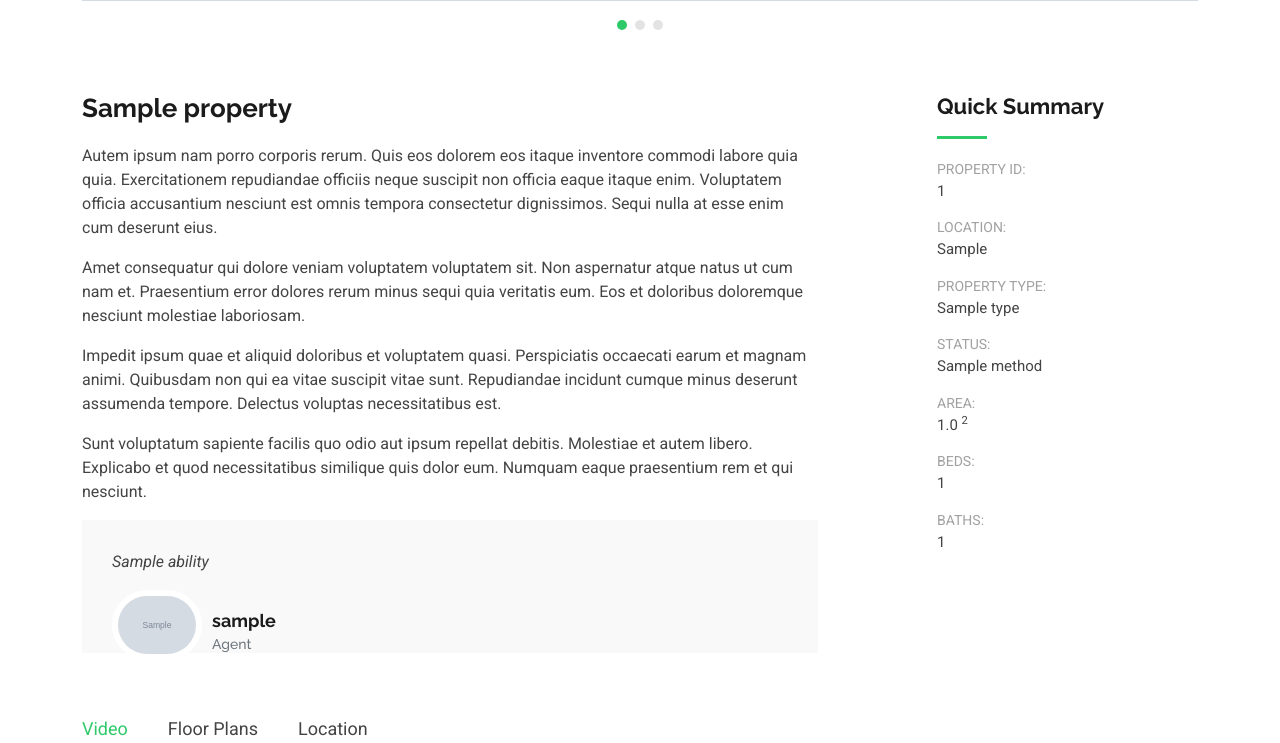
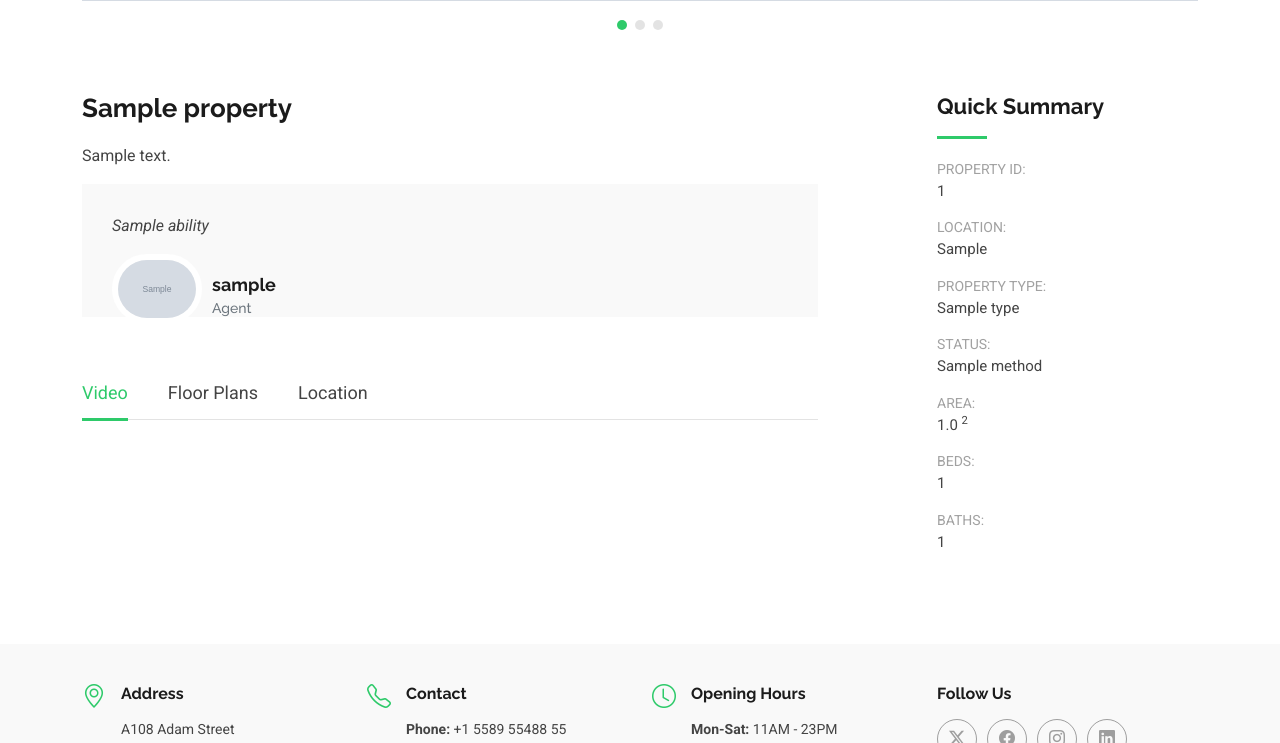
Before and after one commit to hamidreza1983/django-term-1-4, a Django app: page /properties/detail/1 in a window 1280 px wide. Shown: the part 1327-2070 px from the top of the page. Run offline with Django 5.2, Linux system fonts and the light colour scheme; tables that the repository leaves empty hold one stand-in row (values such as "Sample post"); grey boxes marked "Sample" are stand-in pictures; some libraries are stand-ins or nearby versions.

Commit message:
edit property single

```diff
--- a/templates/properties/property-single.html
+++ b/templates/properties/property-single.html
@@ -78,20 +78,8 @@
             <div class="portfolio-description">
               <h2>{{property.title}}</h2>
               <p>
-                Autem ipsum nam porro corporis rerum. Quis eos dolorem eos itaque inventore commodi labore quia quia. Exercitationem repudiandae officiis neque suscipit non officia eaque itaque enim. Voluptatem officia accusantium nesciunt est omnis tempora consectetur dignissimos. Sequi nulla at esse enim cum deserunt eius.
+                {{property.content}}
               </p>
-              <p>
-                Amet consequatur qui dolore veniam voluptatem voluptatem sit. Non aspernatur atque natus ut cum nam et. Praesentium error dolores rerum minus sequi quia veritatis eum. Eos et doloribus doloremque nesciunt molestiae laboriosam.
-              </p>
-
-              <p>
-                Impedit ipsum quae et aliquid doloribus et voluptatem quasi. Perspiciatis occaecati earum et magnam animi. Quibusdam non qui ea vitae suscipit vitae sunt. Repudiandae incidunt cumque minus deserunt assumenda tempore. Delectus voluptas necessitatibus est.
-              </p>
-
-              <p>
-                Sunt voluptatum sapiente facilis quo odio aut ipsum repellat debitis. Molestiae et autem libero. Explicabo et quod necessitatibus similique quis dolor eum. Numquam eaque praesentium rem et qui nesciunt.
-              </p>
-
               <div class="testimonial-item">
                 <p>
                   <span>{{property.agent.ability}}</span>
@@ -123,7 +111,7 @@
               </div><!-- End Tab 2 Content -->
 
               <div class="tab-pane fade" id="real-estate-2-tab3">
-                <iframe style="border:0; width: 100%; height: 400px;" src={{property.map}} frameborder="0" allowfullscreen="" loading="lazy" referrerpolicy="no-referrer-when-downgrade"></iframe>
+                <iframe style="border:0; width: 100%; height: 400px;" src="https://www.google.com/maps/embed?pb=!1m14!1m8!1m3!1d48389.78314118045!2d-74.006138!3d40.710059!3m2!1i1024!2i768!4f13.1!3m3!1m2!1s0x89c25a22a3bda30d%3A0xb89d1fe6bc499443!2sDowntown%20Conference%20Center!5e0!3m2!1sen!2sus!4v1676961268712!5m2!1sen!2sus" frameborder="0" allowfullscreen="" loading="lazy" referrerpolicy="no-referrer-when-downgrade"></iframe>
               </div><!-- End Tab 3 Content -->
 
             </div><!-- End Tab Content -->
```
Also changed, not shown: properties/migrations/0002_alter_properties_video.py (added), properties/migrations/0003_remove_properties_video_properties_video_div_and_more.py (added), properties/migrations/0004_rename_video_div_properties_video_and_more.py (added), properties/migrations/0005_alter_properties_map_alter_properties_video.py (added).
